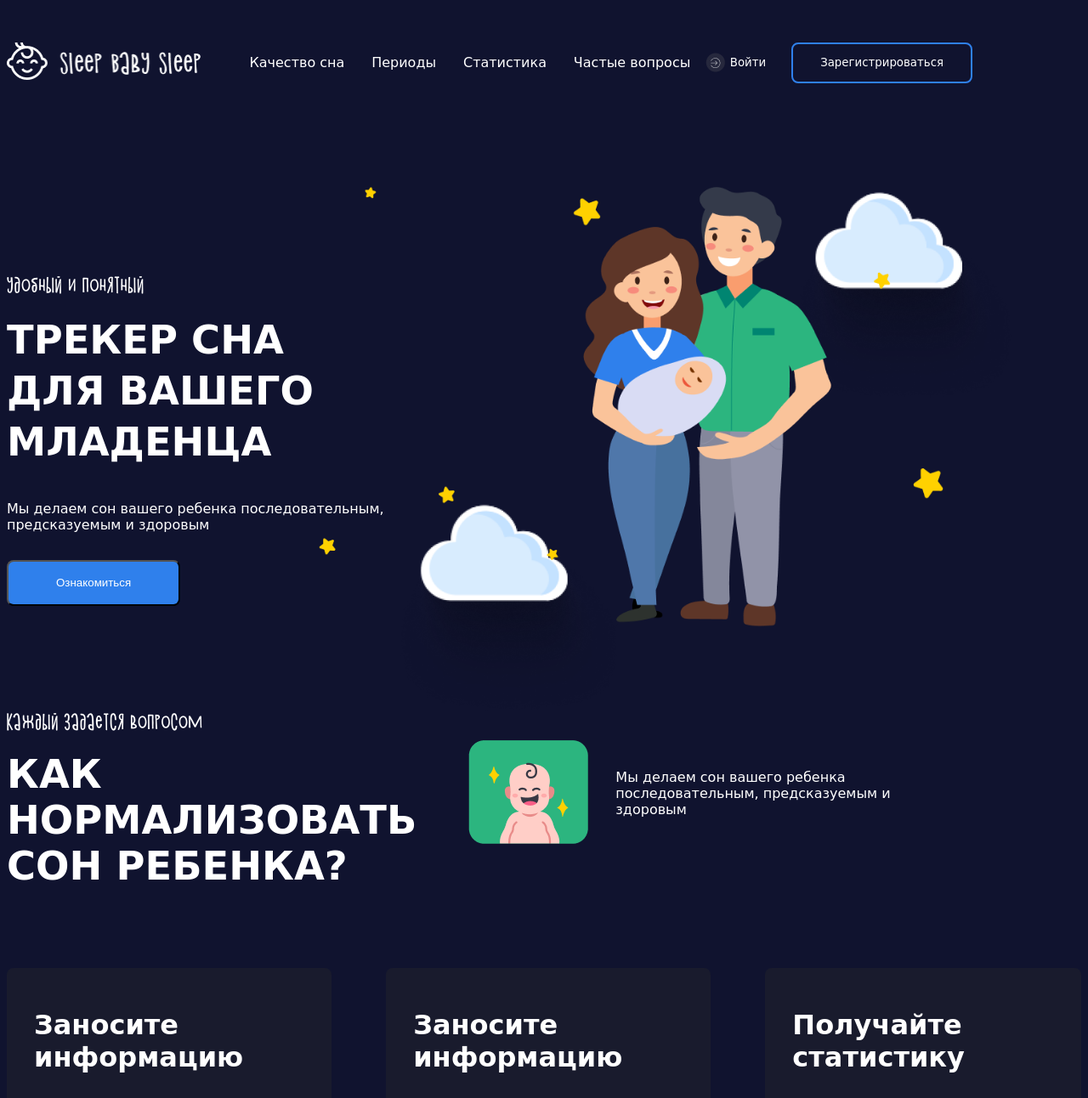
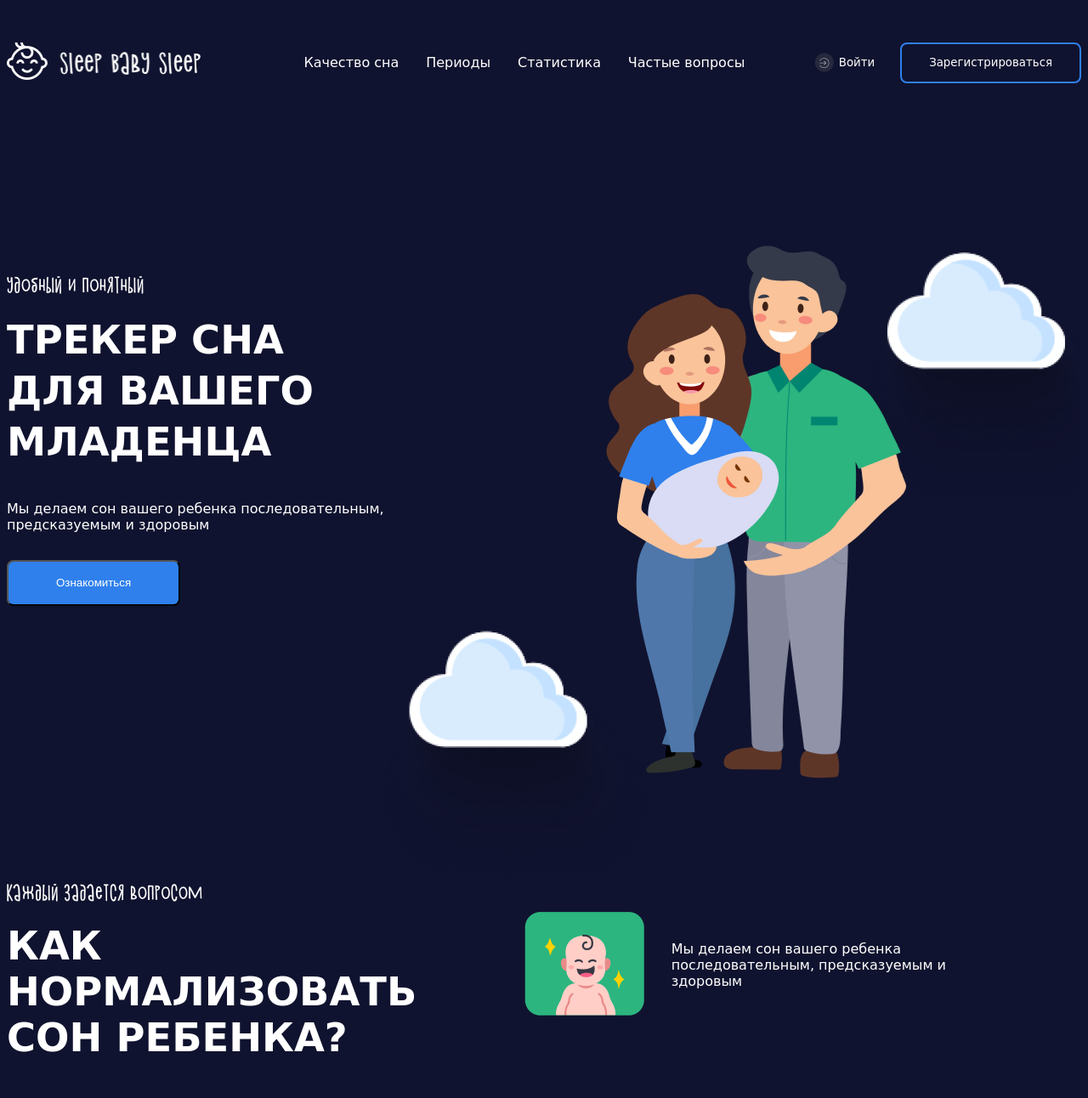
Before and after one commit to EkaterinaPashina/SleepBSLayout, a plain HTML site: page index.html in a window 1280 px wide. Shown: the top 1292 px of the page at 85% size. Drawn offline with Linux system fonts and the light colour scheme; a web font is replaced by a local one.

Commit message:
adaptive for desktop, change image to background

```diff
--- a/index.html
+++ b/index.html
@@ -41,8 +41,8 @@
                 <button class="main__to_know">Ознакомиться</button>
             </div>
             <div class="main__img">
-                <img class="main__img_stars" src="./src/images/Group12.png" alt="stars">
-                <img class="main__img_parents" src="./src/images/Group 37160.png" alt="parents">
+                <!-- <img class="main__img_stars" src="./src/images/Group12.png" alt="stars"> -->
+                <!-- <img class="main__img_parents" src="./src/images/Group 37160.png" alt="parents"> -->
             </div>
         </div>
         <div class="sleep__normalize">
--- a/styles.css
+++ b/styles.css
@@ -21,7 +21,7 @@ a {
     display: flex;
     justify-content: space-between;
     align-items: center;
-    max-width: 88.5rem;
+    max-width: 80.75rem;
 }
 
 .header__icon {
@@ -45,7 +45,6 @@ li {
 
 .header__buttons {
     display: flex;
-    margin-right: 8rem;
 }
 
 .header__log_in {
@@ -80,14 +79,17 @@ li {
     display: flex;
     justify-content: space-between;
     margin: auto;
-    max-width: 88.5rem;
-
+    max-width: 80.75rem;
+    background-image: url('./src/images/Group\ 37160.png');
+    background-repeat: no-repeat;
+    background-position: bottom -3.125rem right -4.555rem;
 }
 
 .main__text {
     margin-top: 14rem;
     width: 37.5rem;
     flex-basis: 37rem;
+    margin-bottom: 20rem;
 }
 
 .main__h2 {
@@ -106,16 +108,20 @@ li {
     border-radius: 0.5rem;
 }
 
-.main__img {
+/* .main__img {
     margin-top: 6rem;
-    flex-basis: calc(100% - 31.875rem);
+
     margin-left: -9rem;
     padding-right: 4rem;
     position: relative;
+    flex-basis: calc(100% - 31.875rem);
 }
 
 .main__img_parents {
     width: 100%;
+    margin-top: 6rem;
+    margin-left: -9rem;
+    padding-right: 4rem;
 }
 
 .main__img_stars {
@@ -123,11 +129,11 @@ li {
     width: 90%;
     left: -5rem;
     top: 1.5rem;
-}
+} */
 
 .sleep__normalize {
-    margin: -4rem auto 0 auto;
-    max-width: 88.5rem;
+    margin: -1rem auto 0 auto;
+    max-width: 80.75rem;
     display: flex;
     justify-content: space-between;
 }
@@ -148,7 +154,7 @@ li {
     display: flex;
     align-items: center;
     gap: 2rem;
-    padding-right: 12.5rem;
+    padding-right: 4.5rem;
     margin-top: -2rem;
 }
 
```
